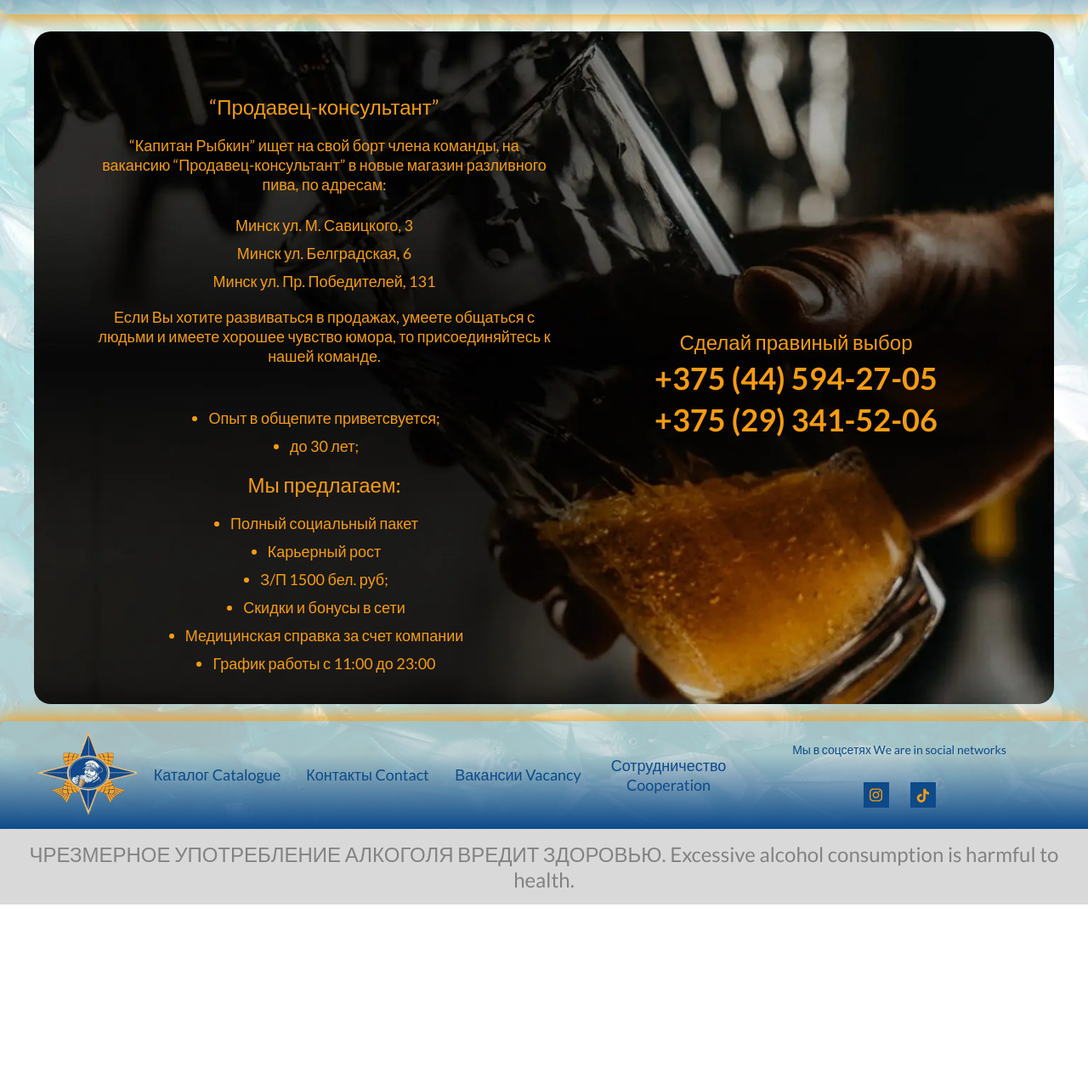
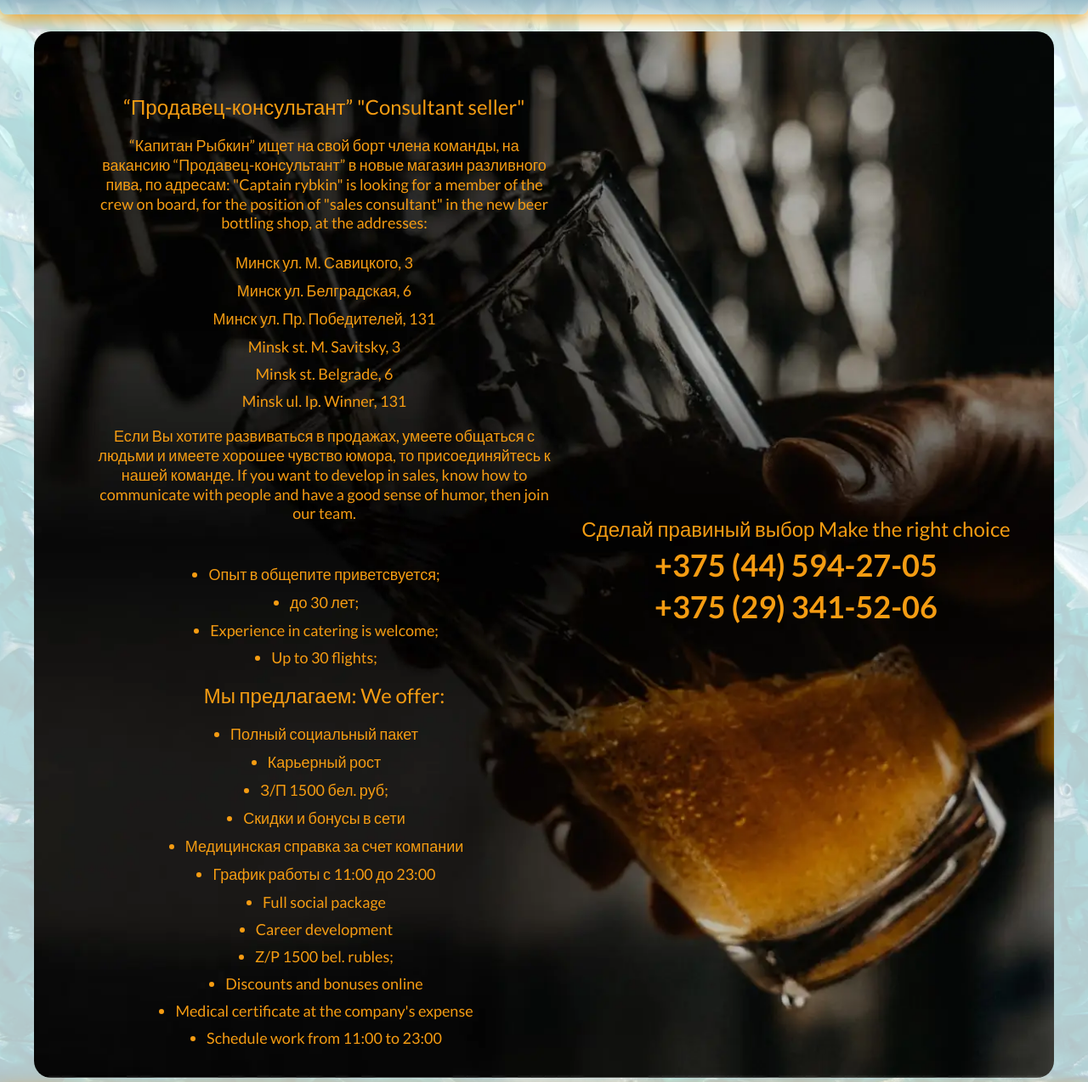
Before and after one commit to alexius90e/kapitan-rybkin, a plain HTML site: page vacancy.html in a window 1280 px wide. Shown: the part 83-1357 px from the top of the page at 85% size. Before the commit the page ends 1148 px from the top, so only its background shows below. Drawn offline with nearby package versions, Linux system fonts and the light colour scheme.

Commit message:
feat: added multilang vacancy page

```diff
--- a/vacancy.html
+++ b/vacancy.html
@@ -65,38 +65,70 @@
         <div class="container">
           <div class="vacancy__wrapper">
             <div class="vacancy__info">
-              <h3 class="vacancy__info-title">“Продавец-консультант”</h3>
+              <h3 class="vacancy__info-title">
+                <span class="ru"> “Продавец-консультант” </span>
+                <span class="en"> "Consultant seller" </span>
+              </h3>
               <p class="vacancy__info-text">
-                “Капитан Рыбкин” ищет на свой борт члена команды, на вакансию “Продавец-консультант”
-                в новые магазин разливного пива, по адресам:
+                <span class="ru">
+                  “Капитан Рыбкин” ищет на свой борт члена команды, на вакансию
+                  “Продавец-консультант” в новые магазин разливного пива, по адресам:
+                </span>
+                <span class="en">
+                  "Captain rybkin" is looking for a member of the crew on board, for the position of
+                  "sales consultant" in the new beer bottling shop, at the addresses:
+                </span>
               </p>
               <p class="vacancy__info-address">
-                <span>Минск ул. М. Савицкого, 3</span>
-                <span>Минск ул. Белградская, 6</span>
-                <span>Минск ул. Пр. Победителей, 131</span>
+                <span class="ru">Минск ул. М. Савицкого, 3</span>
+                <span class="ru">Минск ул. Белградская, 6</span>
+                <span class="ru">Минск ул. Пр. Победителей, 131</span>
+                <span class="en">Minsk st. M. Savitsky, 3</span>
+                <span class="en">Minsk st. Belgrade, 6</span>
+                <span class="en">Minsk ul. Ip. Winner, 131</span>
               </p>
               <p class="vacancy__info-text">
-                Если Вы хотите развиваться в продажах, умеете общаться с людьми и имеете хорошее
-                чувство юмора, то присоединяйтесь к нашей команде.
+                <span class="ru" class="ru">
+                  Если Вы хотите развиваться в продажах, умеете общаться с людьми и имеете хорошее
+                  чувство юмора, то присоединяйтесь к нашей команде.
+                </span>
+                <span class="en">
+                  If you want to develop in sales, know how to communicate with people and have a
+                  good sense of humor, then join our team.
+                </span>
               </p>
               <ul class="vacancy__info-requirement">
-                <li>Опыт в общепите приветсвуется;</li>
-                <li>до 30 лет;</li>
+                <li class="ru">Опыт в общепите приветсвуется;</li>
+                <li class="ru">до 30 лет;</li>
+                <li class="en">Experience in catering is welcome;</li>
+                <li class="en">Up to 30 flights;</li>
               </ul>
 
-              <h3 class="vacancy__info-title">Мы предлагаем:</h3>
+              <h3 class="vacancy__info-title">
+                <span class="ru"> Мы предлагаем: </span>
+                <span class="en"> We offer: </span>
+              </h3>
               <ul class="vacancy__info-advantages">
-                <li>Полный социальный пакет</li>
-                <li>Карьерный рост</li>
-                <li>З/П 1500 бел. руб;</li>
-                <li>Скидки и бонусы в сети</li>
-                <li>Медицинская справка за счет компании</li>
-                <li>График работы с 11:00 до 23:00</li>
+                <li class="ru">Полный социальный пакет</li>
+                <li class="ru">Карьерный рост</li>
+                <li class="ru">З/П 1500 бел. руб;</li>
+                <li class="ru">Скидки и бонусы в сети</li>
+                <li class="ru">Медицинская справка за счет компании</li>
+                <li class="ru">График работы с 11:00 до 23:00</li>
+                <li class="en">Full social package</li>
+                <li class="en">Career development</li>
+                <li class="en">Z/P 1500 bel. rubles;</li>
+                <li class="en">Discounts and bonuses online</li>
+                <li class="en">Medical certificate at the company's expense</li>
+                <li class="en">Schedule work from 11:00 to 23:00</li>
               </ul>
             </div>
 
             <div class="vacancy__contacts">
-              <span class="vacancy__contacts-title">Сделай правиный выбор</span>
+              <div class="vacancy__contacts-title">
+                <span class="ru">Сделай правиный выбор</span>
+                <span class="en">Make the right choice</span>
+              </div>
               <a class="vacancy__contacts-link" href="tel:+375445942705">+375 (44) 594-27-05</a>
               <a class="vacancy__contacts-link" href="tel:+375293415206">+375 (29) 341-52-06</a>
             </div>
```
Also changed, not shown: news.html (+2 -2 lines).
